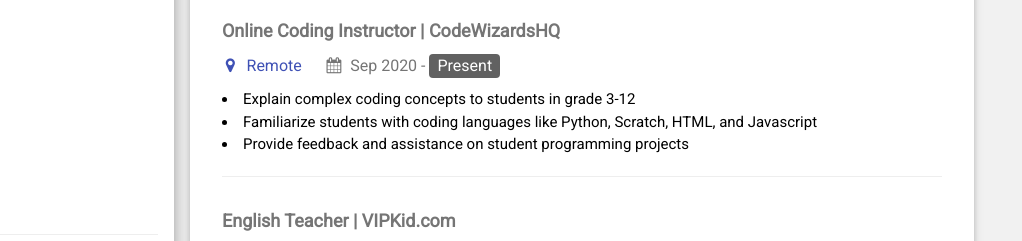
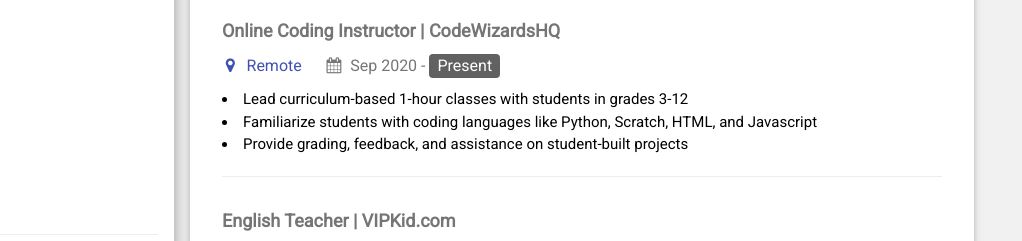
Before and after one commit to lukeshafer/lukeshafer.github.io, a plain HTML site: page index.html in a window 1280 px wide. Shown: the part 540-781 px from the top of the page, 258-1280 px from the left. Drawn offline with nearby package versions, Linux system fonts and the light colour scheme.

Commit message:
Updated description for CodeWizardsHQ

```diff
--- a/index.html
+++ b/index.html
@@ -204,9 +204,9 @@
           <h6><span class="w3-text-indigo"><i class="fa fa-map-marker fa-fw" aria-hidden="true">&nbsp;</i>
             Remote  &nbsp;</span><span class="w3-text-grey"><i class="fa fa-calendar fa-fw w3-margin-left" aria-hidden="true">&nbsp;</i>
             Sep 2020 - </span><span class="w3-tag w3-dark-grey w3-round">Present</span></h6>
-          <li>Explain complex coding concepts to students in grade 3-12</li>
+          <li>Lead curriculum-based 1-hour classes with students in grades 3-12</li>
           <li>Familiarize students with coding languages like Python, Scratch, HTML, and Javascript</li>
-          <li>Provide feedback and assistance on student programming projects</li>
+          <li>Provide grading, feedback, and assistance on student-built projects</li>
           <hr>
         </div>
         <div class="w3-container">
```
